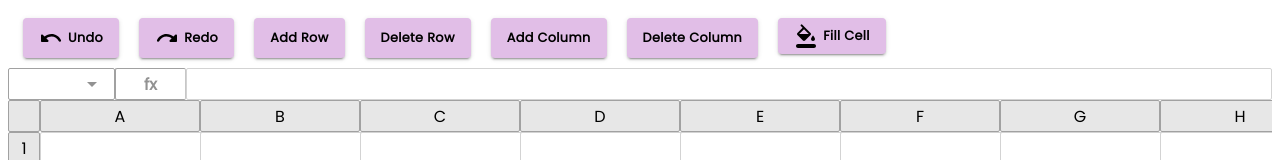
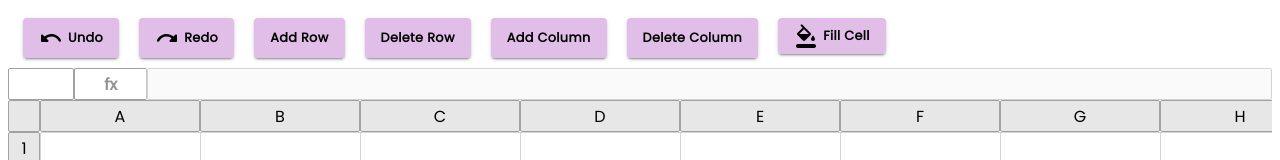
Before and after one commit to dansusman/spreadsheet, a React (Create React App) app in the folder PhaseC/: page / in a window 1280 px wide. Shown: the top 160 px of the page. Built offline with nearby package versions, Linux system fonts and the light colour scheme.

Commit message:
add functionality to update store when grid cell content changes

```diff
--- a/PhaseC/src/components/fxBar/FXBar.css
+++ b/PhaseC/src/components/fxBar/FXBar.css
@@ -12,8 +12,8 @@
 .selectCell {
     color: #929292;
     display: flex;
-  width: 100px;
-  justify-content: space-between;
+    width: 50px;
+    justify-content: center;
     align-items: center;
     padding: 0 10px;
     border: 0.5px solid #a1a1a1;
--- a/PhaseC/src/components/fxBar/index.tsx
+++ b/PhaseC/src/components/fxBar/index.tsx
@@ -1,23 +1,41 @@
-import React from "react";
+import React, { useEffect, useState } from "react";
 import ArrowDropDownIcon from "@mui/icons-material/ArrowDropDown";
 import "./FXBar.css";
 import { SelectedCell } from "../../types";
+import { useSelector } from "react-redux";
+import { ApplicationState } from "../../store";
 
 interface Props {
     selectedCell: SelectedCell | null;
 }
 
 const FXBar: React.FC<Props> = ({ selectedCell }) => {
+    const [fxValue, setFXValue] = useState("");
+    const grid = useSelector((state: ApplicationState) => state.grid.grid);
+
+    useEffect(() => {
+        if (selectedCell) {
+            const cellContents: string =
+                grid[selectedCell!.row][selectedCell!.column].content;
+            setFXValue(cellContents);
+        } else {
+            setFXValue("");
+        }
+    }, [selectedCell]);
     return (
         <div className="fxBar">
             <div className="selectCell">
                 <div className="cellName">
                     {selectedCell ? selectedCell.cellLabel.toUpperCase() : ""}
                 </div>
-                <ArrowDropDownIcon />
             </div>
             <div className="fx">fx</div>
-            <input className="function" />
+            <input
+                className="function"
+                value={fxValue}
+                readOnly
+                disabled={true}
+            />
         </div>
     );
 };
--- a/PhaseC/src/components/grid/gridCell/index.tsx
+++ b/PhaseC/src/components/grid/gridCell/index.tsx
@@ -1,4 +1,8 @@
-import React, { useEffect, useState } from "react";
+import { handleBreakpoints } from "@mui/system";
+import React, { SyntheticEvent, useEffect, useRef, useState } from "react";
+import { useDispatch, useSelector } from "react-redux";
+import { ApplicationState } from "../../../store";
+import { replaceContent } from "../../../store/grid/actions";
 import { Cell } from "../../../store/grid/types";
 import { SelectedCell } from "../../../types";
 import "./GridCell.css";
@@ -12,9 +16,28 @@ interface Props {
 
 const GridCell: React.FC<Props> = ({ cell, setSelectedCell, col, row }) => {
     const [cellContent, setCellContent] = useState(cell.content);
+    const dispatch = useDispatch();
+    const ref = useRef<HTMLInputElement>(null);
+    const state = useSelector((state: ApplicationState) => state.grid);
     const repeatCharacterCount = Math.ceil((col + 1) / 26);
     const character: string = String.fromCharCode(97 + (col % 26));
-    const cellName = `${character.repeat(repeatCharacterCount)}${row}`;
+    const cellName = `${character.repeat(repeatCharacterCount)}${row + 1}`;
+
+    const submitContent = () => {
+        if (cellContent !== cell.content) {
+            dispatch(replaceContent(state, cellContent, row, col));
+        }
+    };
+
+    const handleKeys = (e: React.KeyboardEvent) => {
+        if (e.key === "Enter") {
+            console.log("We are here");
+            submitContent();
+            if (ref.current) {
+                ref.current.blur();
+            }
+        }
+    };
 
     useEffect(() => {
         setCellContent(cell.content);
@@ -23,6 +46,7 @@ const GridCell: React.FC<Props> = ({ cell, setSelectedCell, col, row }) => {
     return (
         <div className="cell">
             <input
+                ref={ref}
                 value={cellContent}
                 onChange={(e) => setCellContent(e.target.value)}
                 onSelect={() =>
@@ -32,6 +56,8 @@ const GridCell: React.FC<Props> = ({ cell, setSelectedCell, col, row }) => {
                         cellLabel: cellName,
                     })
                 }
+                onKeyPress={handleKeys}
+                onBlur={submitContent}
             />
         </div>
     );
```
Lines whose indentation alone changed are shown as unchanged.
